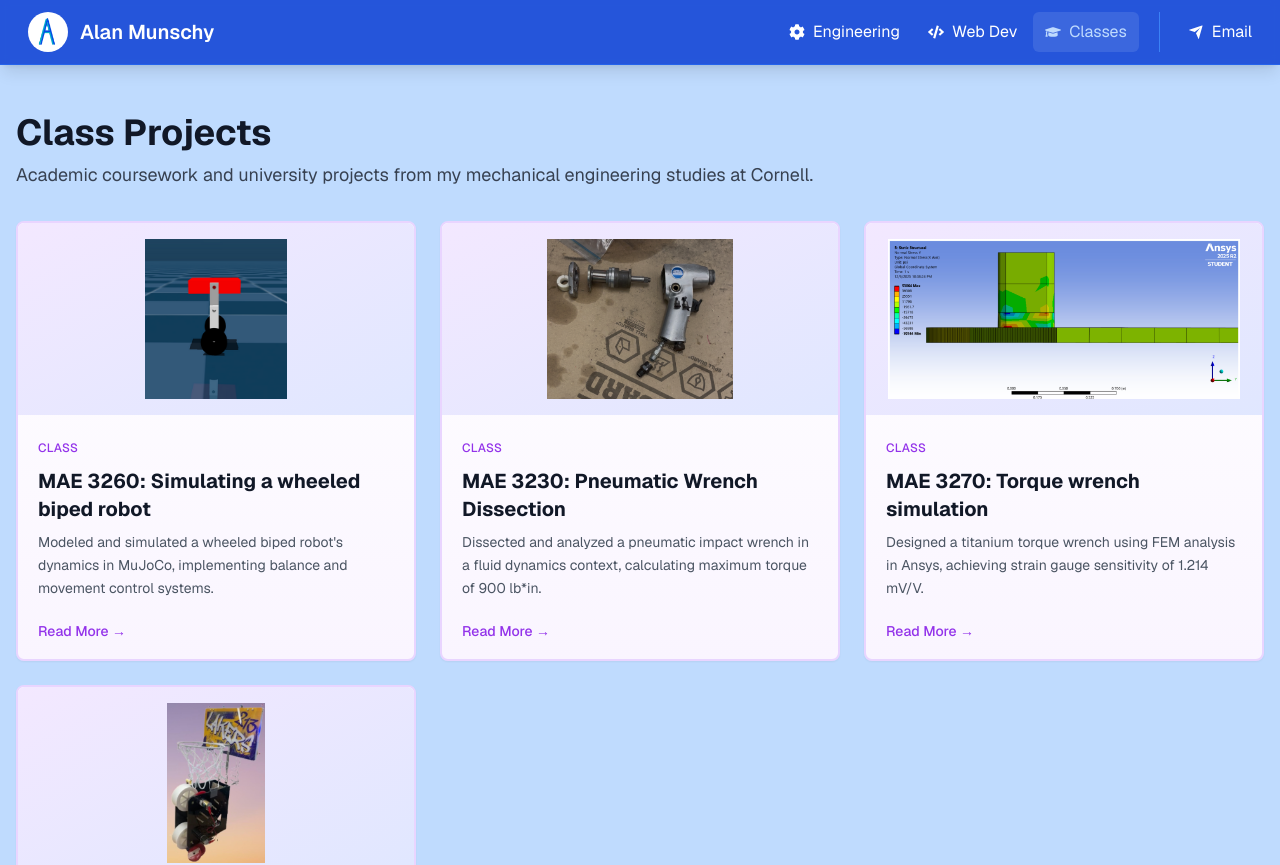
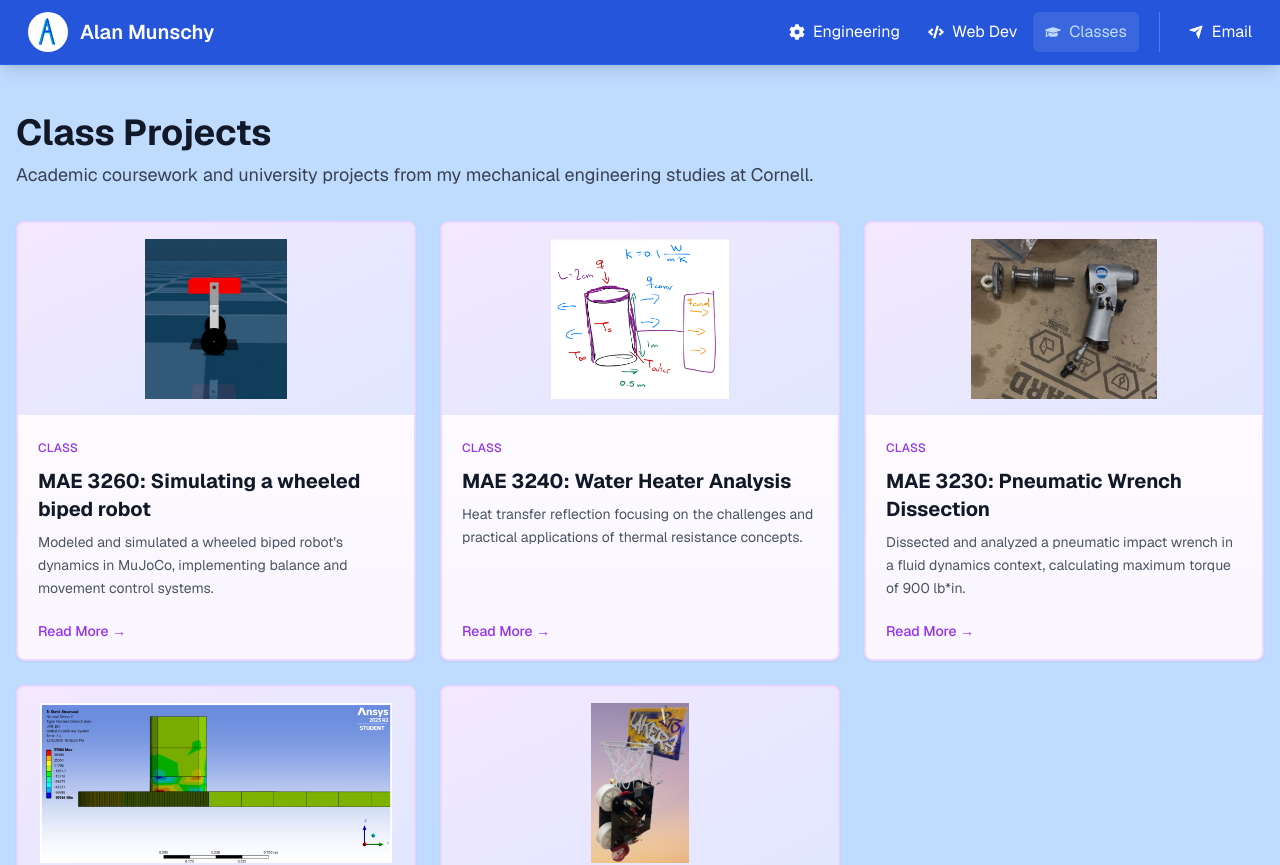
Before and after one commit to MagnetMan103/theportfolio, a Next.js app: page /classes in a window 1280 px wide. Shown: the top 865 px of the page. Built offline with nearby package versions, Linux system fonts and the light colour scheme.

Commit message:
added mae3240 project

```diff
--- a/src/app/projects/[category]/[slug]/page.tsx
+++ b/src/app/projects/[category]/[slug]/page.tsx
@@ -26,6 +26,7 @@ interface Project {
     wide?: boolean;
     caption?: boolean;
     video?: string;
+    pdf?: string;
 }
 
 const categoryLabels: Record<string, string> = {
@@ -232,6 +233,32 @@ export default async function ProjectPage({ params }: Props) {
                     </section>
                 )}
 
+                {/* PDF Viewer */}
+                {project.pdf && (
+                    <section className="mb-10">
+                        <h2 className="text-2xl font-semibold text-gray-900 mb-4">
+                            Document
+                        </h2>
+                        <div className="w-full h-[800px] overflow-hidden rounded-xl border-4 border-blue-300 shadow-lg bg-white">
+                            <iframe
+                                src={`${project.pdf}#toolbar=0&navpanes=0`}
+                                className="w-full h-full border-none"
+                                title="Project PDF Document"
+                            />
+                        </div>
+                        <div className="mt-4 text-center">
+                            <a
+                                href={project.pdf}
+                                target="_blank"
+                                rel="noopener noreferrer"
+                                className="inline-flex items-center gap-2 px-6 py-2 rounded-lg bg-blue-600 text-white font-medium hover:bg-blue-700 transition-colors shadow-sm"
+                            >
+                                Open Full Screen <FaExternalLinkAlt className="h-3 w-3" />
+                            </a>
+                        </div>
+                    </section>
+                )}
+
                 {/* Gallery */}
                 {project.images.length > 0 && (
                     <section className="mb-10">
--- a/src/components/projects/ProjectCard.tsx
+++ b/src/components/projects/ProjectCard.tsx
@@ -9,6 +9,7 @@ export interface ProjectCardProps {
   title: string;
   summary: string;
   preview: string;
+  pdf?: string;
 }
 
 const categoryLabels: Record<string, string> = {
--- a/src/lib/classes.json
+++ b/src/lib/classes.json
@@ -27,6 +27,21 @@
     "wide": true,
     "caption": true,
     "video": "https://www.youtube.com/embed/kZ9yXSptH3A?si=U4LrUajHumJ_aHPc"
+  },
+  {
+    "slug": "mae-3240-hw2",
+    "category": "class",
+    "summary": "Heat transfer reflection focusing on the challenges and practical applications of thermal resistance concepts.",
+    "title": "MAE 3240: Water Heater Analysis",
+    "description": [
+      "This was a homework for my heat transfer class when we were learning about heat transfer networks and how to determine temperatures from convection/conduction/radiation. For example, problem 1 had us calculating the temperature of a water heater given ambient conditions. Finding what the temperature would be in steady state conditions is definitely useful for my interests in robotics as there are many electrical components that have heat concerns (such as the onbaord computers, microcontrollers, and the motors). Using the heat transfer analysis, I can make rough estimations for what the expected temperature of my systems would be and how we could use solutions such as heat sinks to remedy this."
+    ],
+    "images": [],
+    "imgAlts": [],
+    "preview": "/classes/mae3240/heattransfer.png",
+    "links": [],
+    "pdf": "/classes/mae3240/hw2_mae3240.pdf",
+    "wide": true
   },
   {
     "slug": "mae-3230-pneumatic-wrench",
```
Also changed, not shown: public/classes/mae3240/heattransfer.png (added), 1 other file (tests, documents, lock files or other folders).
